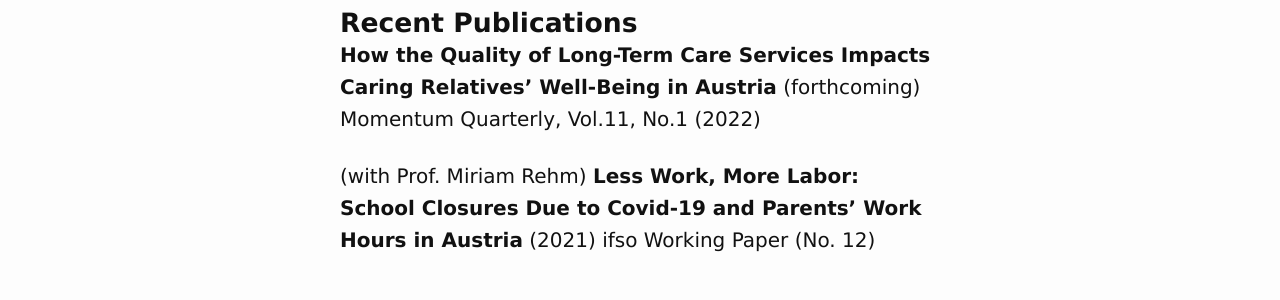
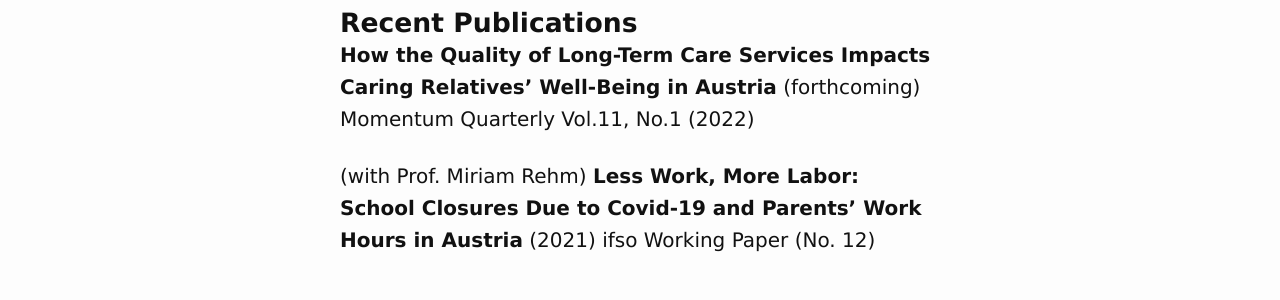
Before and after one commit to lisahanzl/lisahanzl.github.io, a Jekyll site: the page built from research.md, in a window 1280 px wide. Shown: the part 186-486 px from the top of the page. Built offline with Jekyll 4.4.1, drawn with Linux system fonts in a browser that asks for light colours.

```diff
--- a/research.md
+++ b/research.md
@@ -7,6 +7,6 @@ permalink: /research/
 
 
 ### Recent Publications
-**How the Quality of Long-Term Care Services Impacts Caring Relatives’ Well-Being in Austria** (forthcoming) Momentum Quarterly, Vol.11, No.1 (2022)
+**How the Quality of Long-Term Care Services Impacts Caring Relatives’ Well-Being in Austria** (forthcoming) Momentum Quarterly Vol.11, No.1 (2022)
 
 (with Prof. Miriam Rehm) **Less Work, More Labor: School Closures Due to Covid-19 and Parents' Work Hours in Austria** (2021) ifso Working Paper (No. 12)
```
